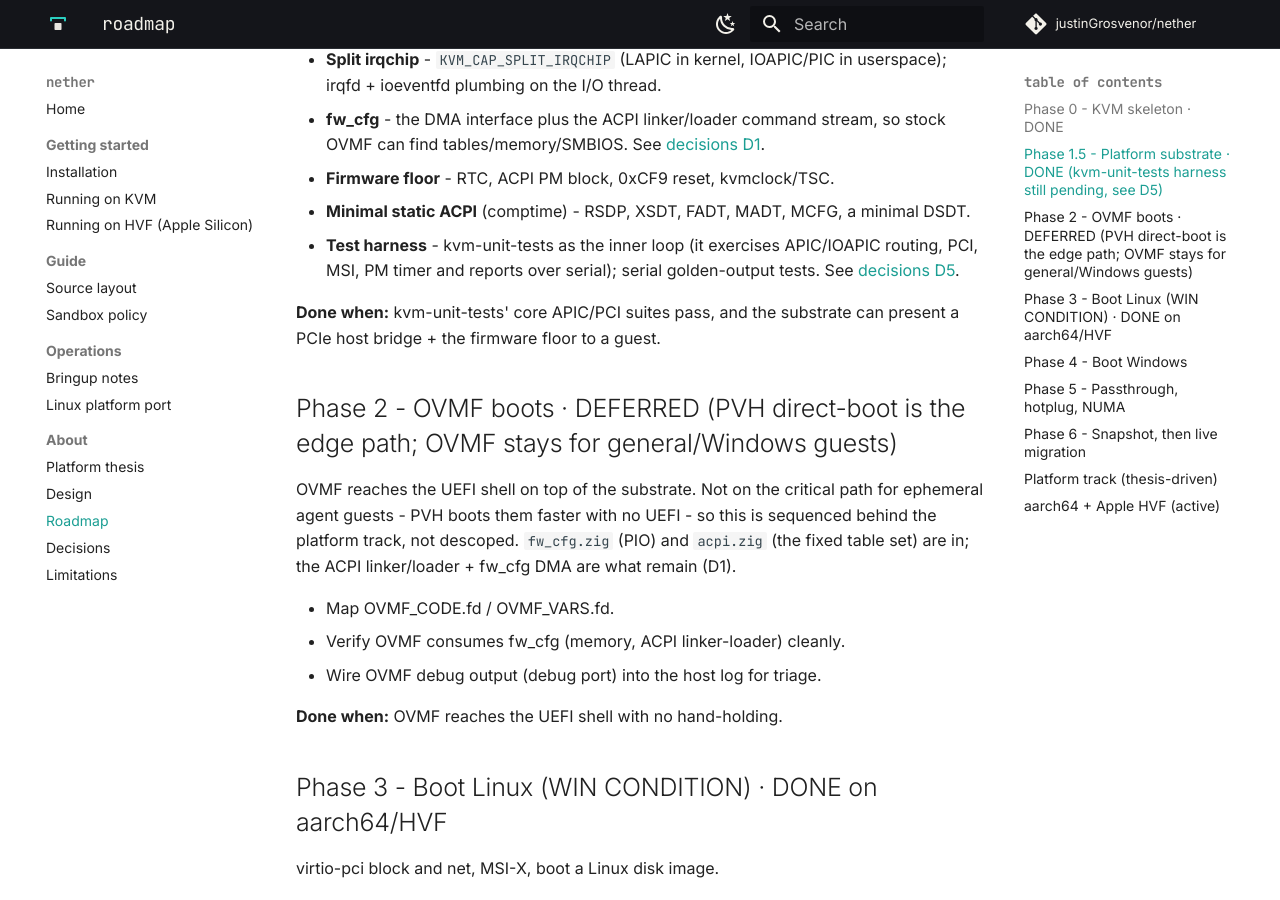
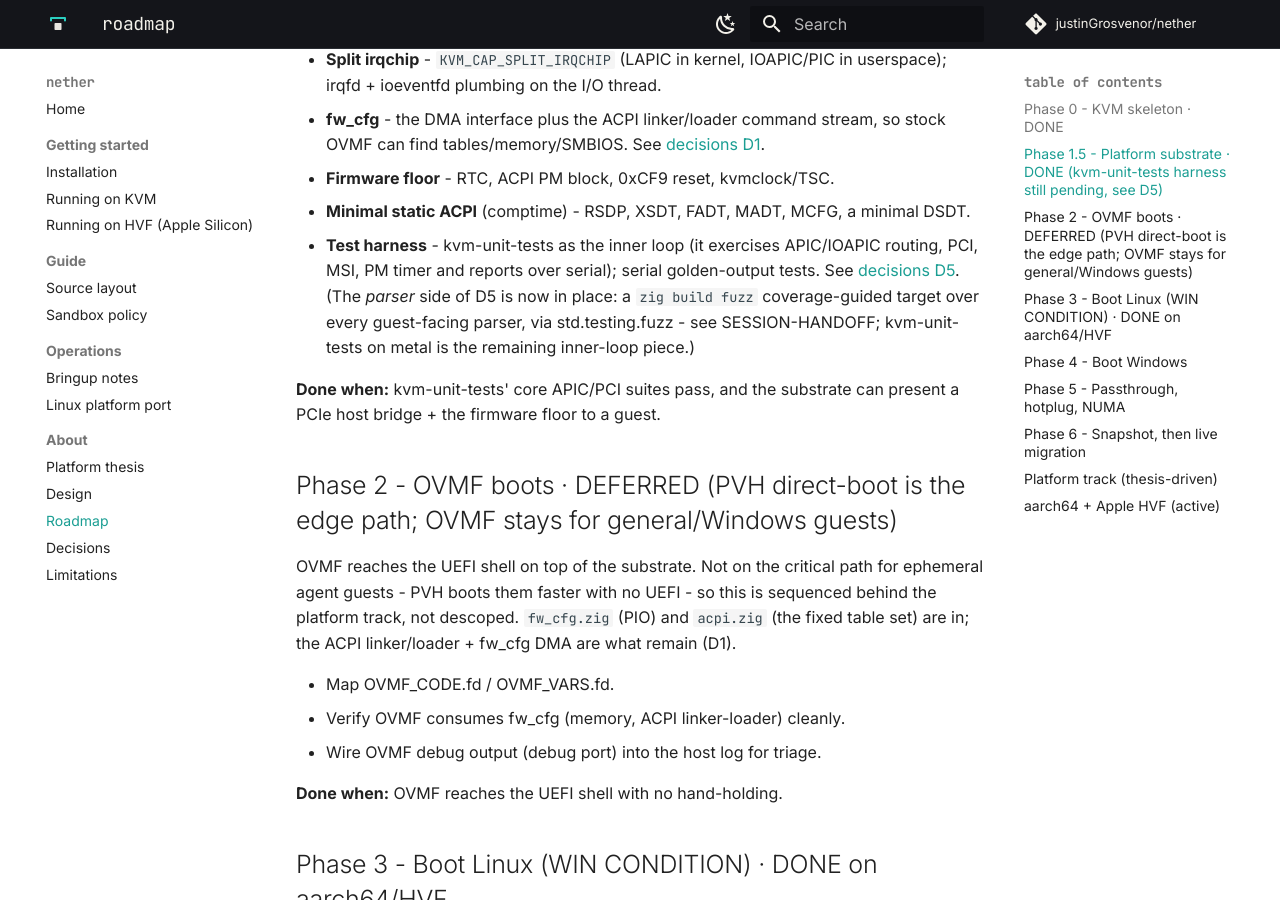
Before and after one commit to justinGrosvenor/nether, an MkDocs documentation site: the page built from docs/roadmap.md, in a window 1280 px wide and 900 px high, scrolled down 1704 px. Built offline with MkDocs 1.6.1 and Material for MkDocs 9.7.7, drawn with Linux system fonts in a browser that asks for light colours; comment, search, counter and statistics services are not loaded.

Commit message:
fuzz: coverage-guided `zig build fuzz` target over every parser
Capstone of the parser-hardening sweep. The harnesses so far were fixed-seed smoke -
great for reproducible regression, but not exploratory. Added a second layer: `fuzz:`
entry points via std.testing.fuzz that reuse the SAME audited feed-helpers (vt, screen,
virtqueue, vsock, net, gpu, slirp, ELF/PVH) and pull input from a *Smith.

- `zig build test` (and the docs' raw `zig test src/root.zig`) run them as a quick smoke
  pass alongside the existing deterministic harnesses - no workflow breakage.
- `zig build fuzz` runs the suite; `zig build fuzz --fuzz` starts the coverage-guided
  fuzzer (verified: it launches the web-UI fuzzer over the harnesses).
- New `fuzz` step in build.zig.

So every guest-/operator-facing parser now has BOTH always-on smoke and an on-demand
coverage-guided fuzzer. Updated roadmap D5 (the parser side is in place; kvm-unit-tests
on metal is the remaining inner-loop piece). 206 tests green on stable Zig + raw zig
test; x86_64-linux cross + native arm64 clean.

```diff
--- a/docs/roadmap.md
+++ b/docs/roadmap.md
@@ -74,7 +74,10 @@ The real first hard milestone. None of this is glamorous; all of it is load-bear
   DSDT.
 - **Test harness** - kvm-unit-tests as the inner loop (it exercises APIC/IOAPIC
   routing, PCI, MSI, PM timer and reports over serial); serial golden-output
-  tests. See [decisions D5](decisions.md#d5-test-harness).
+  tests. See [decisions D5](decisions.md#d5-test-harness). (The *parser* side of D5
+  is now in place: a `zig build fuzz` coverage-guided target over every guest-facing
+  parser, via std.testing.fuzz - see SESSION-HANDOFF; kvm-unit-tests on metal is the
+  remaining inner-loop piece.)
 
 **Done when:** kvm-unit-tests' core APIC/PCI suites pass, and the substrate can
 present a PCIe host bridge + the firmware floor to a guest.
```
Also changed, not shown: 2 other files.
